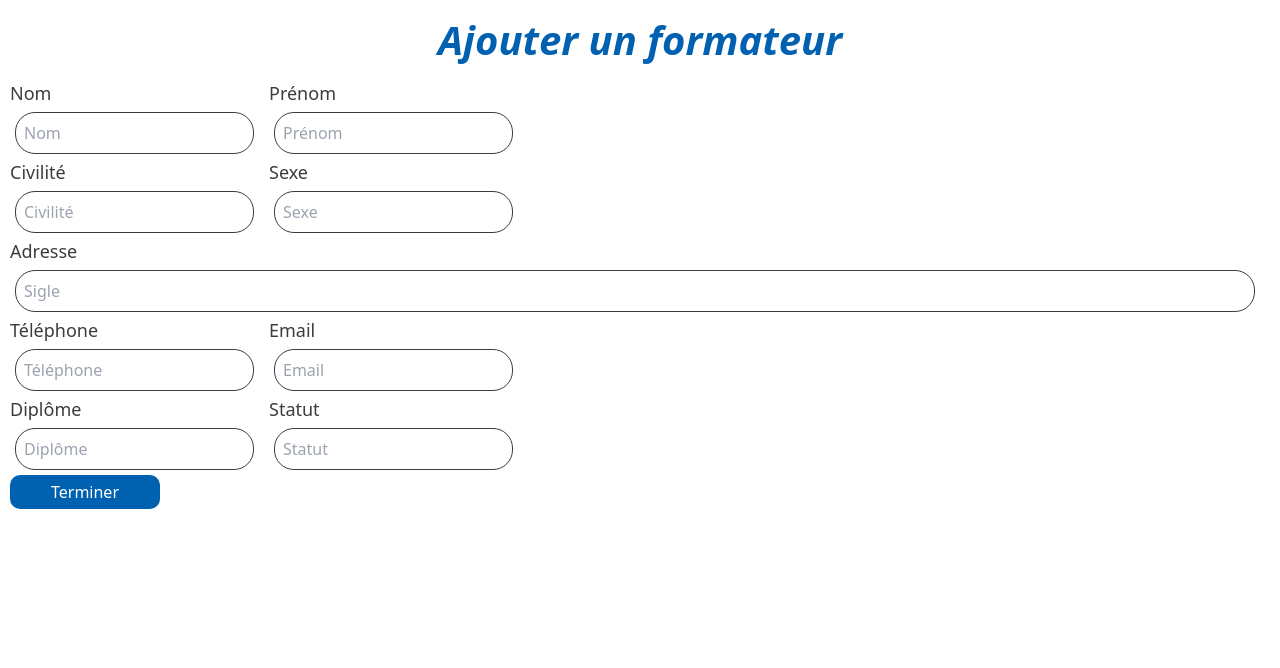
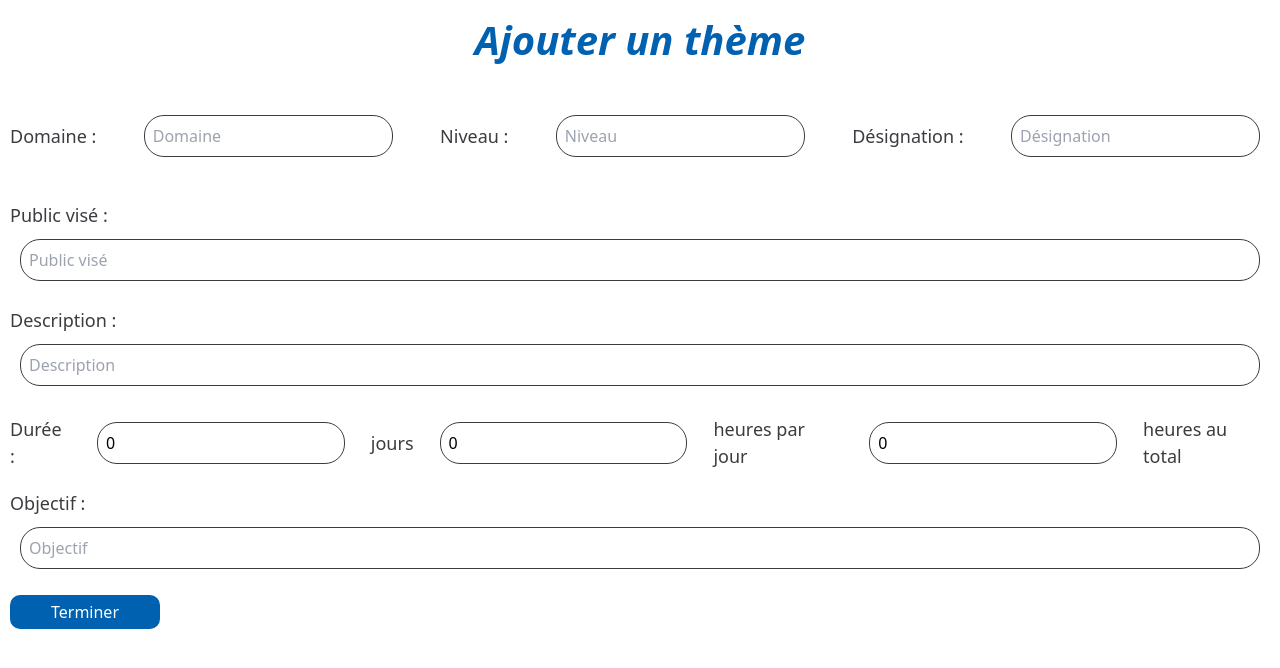
Before and after one commit to Oona189/hackathon, a React (Vite) app in the folder frontend/: page / in a window 1280 px wide. Shown: the top 668 px of the page. Built offline with nearby package versions, Linux system fonts and the light colour scheme.

Commit message:
modification affichage

```diff
--- a/frontend/src/App.jsx
+++ b/frontend/src/App.jsx
@@ -7,7 +7,7 @@ function App() {
 
   return (
     <div className='app'>
-    <Ajout_formateur/>
+    <Ajout_thèmes/>
     </div>
   )
 }
--- a/frontend/src/Pages/AjoutFormateur/Ajout_formateur.jsx
+++ b/frontend/src/Pages/AjoutFormateur/Ajout_formateur.jsx
@@ -1,4 +1,5 @@
 import React, { useState } from 'react'
+import './forms.css'
 
 function Ajout_formateur() {
   const [email, setEmail] = useState("");
@@ -38,7 +39,7 @@ function Ajout_formateur() {
       </div>
       <div className='field'>
           <label className='label'>Adresse</label>
-          <input className='input' placeholder='Sigle' type='text' value={adresse} required onChange={(event) => setAdresse(event.target.value)} />
+          <input className='input' placeholder='Adresse' type='text' value={adresse} required onChange={(event) => setAdresse(event.target.value)} />
         </div>
       <div className='row_field'>
         <div className='field'>
--- a/frontend/src/Pages/AjoutFormateur/forms.css
+++ b/frontend/src/Pages/AjoutFormateur/forms.css
@@ -1,13 +1,14 @@
 .row_field {
     display: flex;
     align-items: center;
+    gap: 1rem;
 }
 .input {
     padding: 8px;
     border-radius: 20px;
     border: 0.1px solid #3D3B40;
     width: calc(100% - 20px);
-    margin: 5px;
+    margin: 10px;
 }
 
 
@@ -29,12 +30,16 @@
 .field {
     display: flex;
     flex-direction: column;
+    justify-content: start;
 }
 
 .form {
-    display: flex;
-    flex-direction: column;
+    display: grid;
+    gap: 1rem;
+    justify-content: center;
+    grid-template-rows: auto minmax(auto,100px);
     margin: 10px;
+
 }
 
 .title {
@@ -43,7 +48,6 @@
     font-size: 40px;
     font-weight: bold;
     font-style: italic;
-    margin-bottom: 10px;
 
 }
 .button {
--- a/frontend/src/Pages/AjoutPartenaire/form2.css
+++ b/frontend/src/Pages/AjoutPartenaire/form2.css
@@ -1,13 +1,14 @@
 .row_field {
     display: flex;
     align-items: center;
+    gap: 1rem;
 }
 .input {
     padding: 8px;
     border-radius: 20px;
     border: 0.1px solid #3D3B40;
     width: calc(100% - 20px);
-    margin: 5px;
+    margin: 10px;
 }
 
 
@@ -29,12 +30,16 @@
 .field {
     display: flex;
     flex-direction: column;
+    justify-content: start;
 }
 
 .form {
-    display: flex;
-    flex-direction: column;
+    display: grid;
+    gap: 1rem;
+    justify-content: center;
+    grid-template-rows: auto minmax(auto,100px);
     margin: 10px;
+
 }
 
 .title {
@@ -43,7 +48,6 @@
     font-size: 40px;
     font-weight: bold;
     font-style: italic;
-    margin-bottom: 10px;
 
 }
 .button {
--- a/frontend/src/Pages/AjoutThème/Ajout_thèmes.jsx
+++ b/frontend/src/Pages/AjoutThème/Ajout_thèmes.jsx
@@ -19,21 +19,23 @@ function Ajout_thèmes() {
         <form className='form' onSubmit={handleSubmit}>
             <h1 className='title'>Ajouter un thème</h1>
             <div className='row_field'>
-                <div className='field'>
-                    <label className='label'>Domaine</label>
-                    <input className='input' placeholder='Domaine' type='text' value={domaine} required onChange={(event) => setDomaine(event.target.value)} />
-                </div>
-                <div className='field'>
-                    <label className='label'>Niveau</label>
-                    <input className='input' placeholder='Niveau' type='text' value={niveau} required onChange={(event) => setNiveau(event.target.value)} />
-                </div>
+                <div className='field'><label className='label'>Domaine :</label></div>
+                <div className='field'><input className='input' placeholder='Domaine' type='text' value={domaine} required onChange={(event) => setDomaine(event.target.value)} /></div>
+                <div className='field'><label className='label'>Niveau :</label></div>
+                <div className='field'><input className='input' placeholder='Niveau' type='text' value={niveau} required onChange={(event) => setNiveau(event.target.value)} /></div>
+                <div className='field'><label className='label'>Désignation :</label></div>
+                <div className='field'><input className='input' placeholder='Désignation' type='text' value={designation} required onChange={(event) => setDesignation(event.target.value)} /></div>
+            </div >
+            <div className='field'>
+                <label className='label'>Public visé :</label>
+                <input className='input' placeholder='Public visé' type='text' value={publique} required onChange={(event) => setPublic(event.target.value)} />
+            </div><div className='field'>
+                <label className='label'>Description :</label>
+                <input className='input' placeholder='Description' type='text' value={description} required onChange={(event) => setDescription(event.target.value)} />
             </div>
-            <div className='field'>
-                <label className='label'>Désignation</label>
-                <input className='input' placeholder='Désignation' type='text' value={designation} required onChange={(event) => setDesignation(event.target.value)} />
-            </div>
-            <label className='label'>Durée</label>
+
             <div className='row_field'>
+            <div className='field'><label className='label'>Durée :</label></div>
                 <div className='field'><input className='input' placeholder='jours' type='number' value={jour} required onChange={(event) => setJour(event.target.value)} /></div>
                 <div className='field'><label className='label'>jours</label></div>
                 <div className='field'><input className='input' placeholder='heurs par jour' type='number' value={heure_jour} required onChange={(event) => setHeure_jour(event.target.value)} /></div>
@@ -41,22 +43,16 @@ function Ajout_thèmes() {
                 <div className='field'><input className='input' placeholder='heure au total' type='number' value={heure} required onChange={(event) => setHeure(event.target.value)} /></div>
                 <div className='field'><label className='label'>heures au total</label></div>
             </div>
+
             <div className='field'>
-                <label className='label'>Public visé</label>
-                <input className='input' placeholder='Public visé' type='text' value={publique} required onChange={(event) => setPublic(event.target.value)} />
-            </div><div className='field'>
-                <label className='label'>Description</label>
-                <input className='input' placeholder='Description' type='text' value={description} required onChange={(event) => setDescription(event.target.value)} />
-            </div>
-            <div className='field'>
-                <label className='label'>Objectif</label>
+                <label className='label'>Objectif :</label>
                 <input className='input' placeholder='Objectif' type='text' required value={objectif} onChange={(event) => setObjectif(event.target.value)} />
             </div>
             <div className="buttoncontainer">
                 <button className='button'>Terminer</button>
-                </div>
+            </div>
 
-        </form>
+        </form >
     )
 }
 
--- a/frontend/src/Pages/AjoutThème/forms.css
+++ b/frontend/src/Pages/AjoutThème/forms.css
@@ -1,13 +1,15 @@
 .row_field {
     display: flex;
     align-items: center;
+    justify-content: space-between;
+    gap: 1rem;
 }
 .input {
     padding: 8px;
     border-radius: 20px;
     border: 0.1px solid #3D3B40;
     width: calc(100% - 20px);
-    margin: 5px;
+    margin: 10px;
 }
 
 
@@ -32,9 +34,12 @@
 }
 
 .form {
-    display: flex;
-    flex-direction: column;
+    display: grid;
+    gap: 1rem;
+    justify-content: center;
+    grid-template-rows: auto minmax(auto,100px);
     margin: 10px;
+
 }
 
 .title {
@@ -43,7 +48,6 @@
     font-size: 40px;
     font-weight: bold;
     font-style: italic;
-    margin-bottom: 10px;
 
 }
 .button {
```
